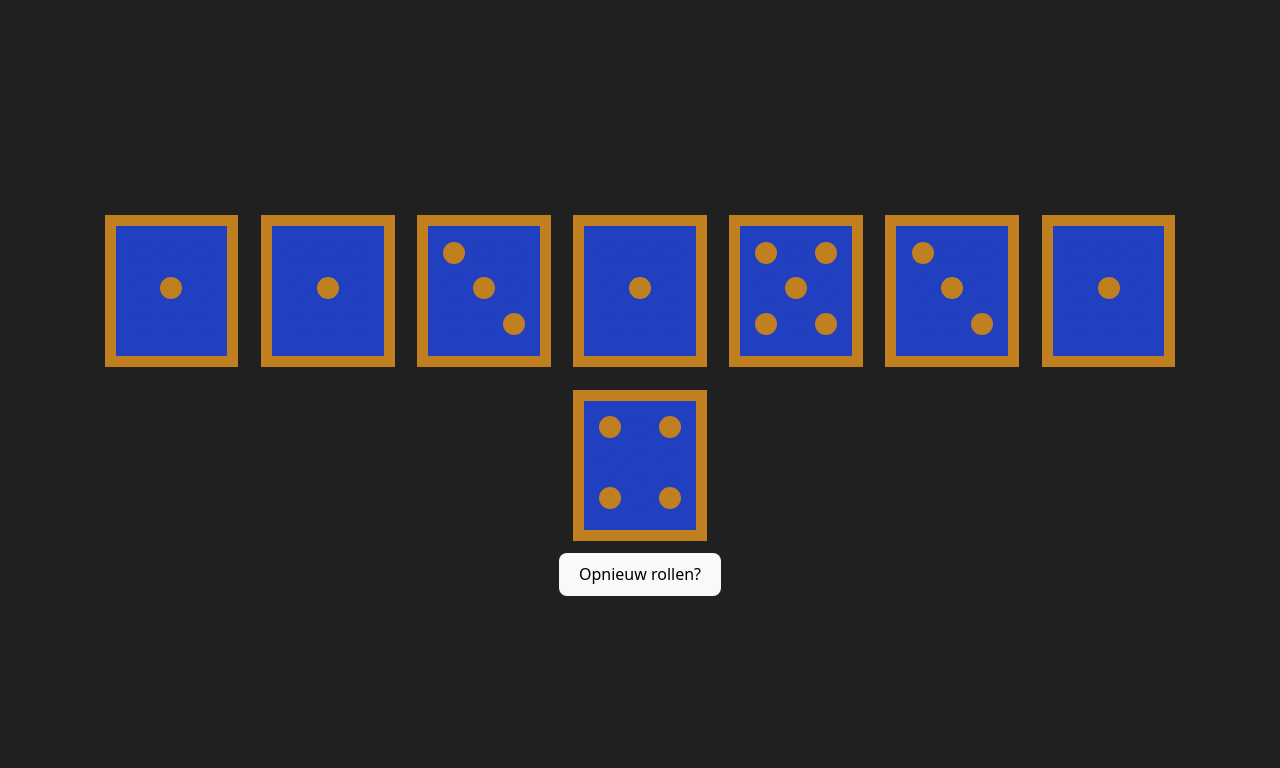
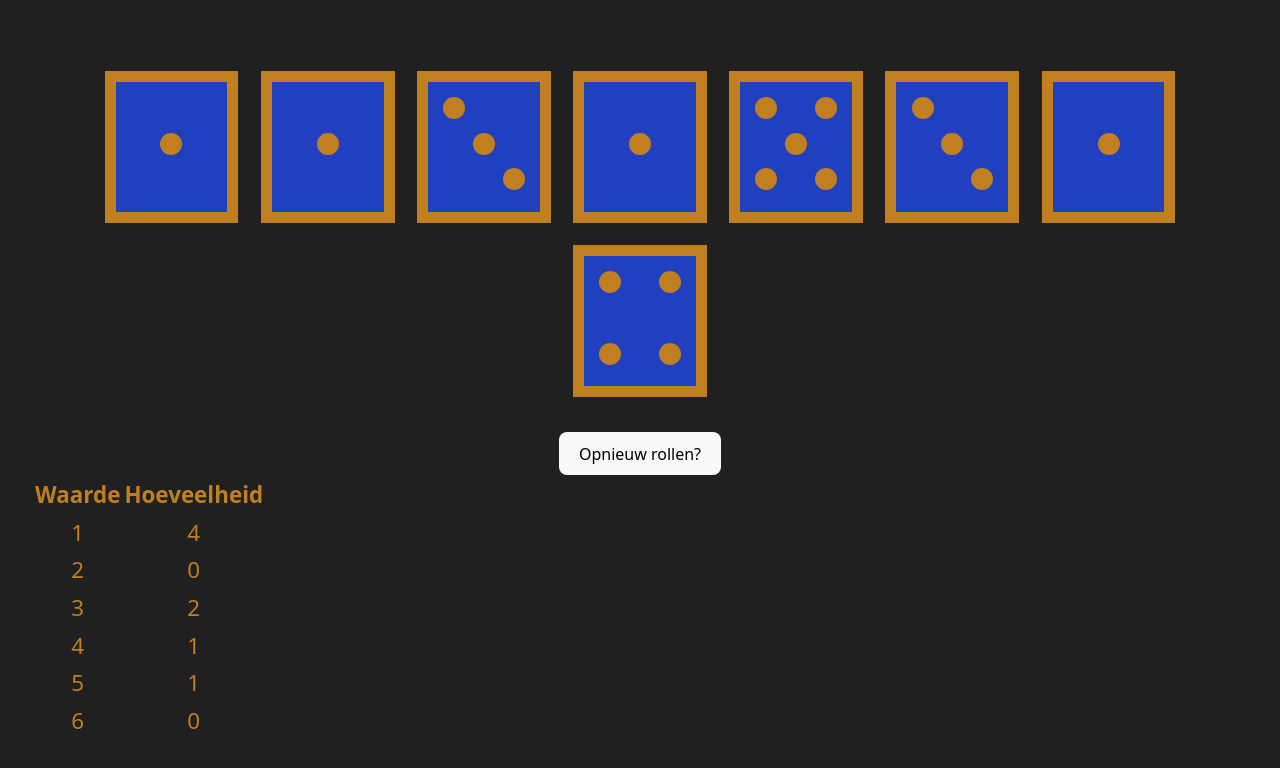
Before and after one commit to janderkkotlarski/vue_dobbelstenen, a Vue app: page / in a window 1280 px wide. Shown: the top 768 px of the page. Built offline with nearby package versions, Linux system fonts and the light colour scheme.

Commit message:
keep checking simple out of scope variable usage

```diff
--- a/src/App.vue
+++ b/src/App.vue
@@ -1,27 +1,5 @@
 <script setup>
-import {ref} from 'vue';
 import Display from './components/Display.vue';
-import Eye from './components/Eye.vue';
-import Line from './components/Line.vue';
-import Dice from './components/Dice.vue';
-
-const valueMax = 6;
-const valueFeedback = ref(0);
-
-const changer = () => {
-    if (valueFeedback.value < valueMax) {
-        ++valueFeedback.value;
-    } else {
-        valueFeedback.value = 0;
-    }
-};
-
-/*
-
-<Dice @click="changer" v-model:value="valueFeedback" />
-
-<Dice @click="changer" v-model:value="valueFeedback" />
-*/
 </script>
 
 <template>
--- a/src/components/Display.vue
+++ b/src/components/Display.vue
@@ -2,9 +2,11 @@
 import {ref} from 'vue';
 import Dice from './Dice.vue';
 
+const valueMax = 6;
+
 const diceAmount = 8;
 
-const roll = () => Math.floor(6 * Math.random()) + 1;
+const roll = () => Math.floor(valueMax * Math.random()) + 1;
 
 const rolling = () => {
     let values = [];
@@ -28,12 +30,55 @@ const rerolling = () => {
         reroll(index);
     }
 };
+
+const valueCountInit = () => {
+    let counts = [];
+
+    for (let i = 0; i < valueMax; ++i) {
+        counts.push({diceValue: i + 1, rollCount: 0});
+    }
+
+    return counts;
+};
+
+// const valueCounts = ref(valueCountInit());
+
+const valueRecount = () => {
+    let counts = [];
+
+    for (let i = 0; i < valueMax; ++i) {
+        let count = 0;
+
+        for (let j = 0; j < diceAmount; ++j) {
+            if (diceValues.value[j] === i + 1) {
+                ++count;
+            }
+        }
+
+        counts.push({diceValue: i + 1, rollCount: count});
+    }
+
+    return counts;
+};
+
+const valueCounts = ref(valueRecount());
 </script>
 
 <template>
-    <div class="row">
+    <div>
         <Dice @click="reroll(index - 1)" v-for="index in diceAmount" v-model:value="diceValues[index - 1]" />
     </div>
-
+    <br />
     <button @click="rerolling">Opnieuw rollen?</button>
+    <br />
+    <table>
+        <tr>
+            <th>Waarde</th>
+            <th>Hoeveelheid</th>
+        </tr>
+        <tr v-for="value in valueCounts">
+            <td>{{ value.diceValue }}</td>
+            <td>{{ value.rollCount }}</td>
+        </tr>
+    </table>
 </template>
--- a/src/style.css
+++ b/src/style.css
@@ -5,7 +5,7 @@
 
   color-scheme: light dark;
   color: rgba(255, 255, 255, 0.87);
-  background-color: #242424;
+  background-color: #202020;
 
   font-synthesis: none;
   text-rendering: optimizeLegibility;
@@ -76,6 +76,13 @@ a:hover {
   color: #535bf2;
 }
 
+table {
+  color: #c08020;
+  background-color: #202020;
+
+  font-size: 1.4em;
+}
+
 .eye {
   color: #2040c0;
   border: 1em solid;
```
